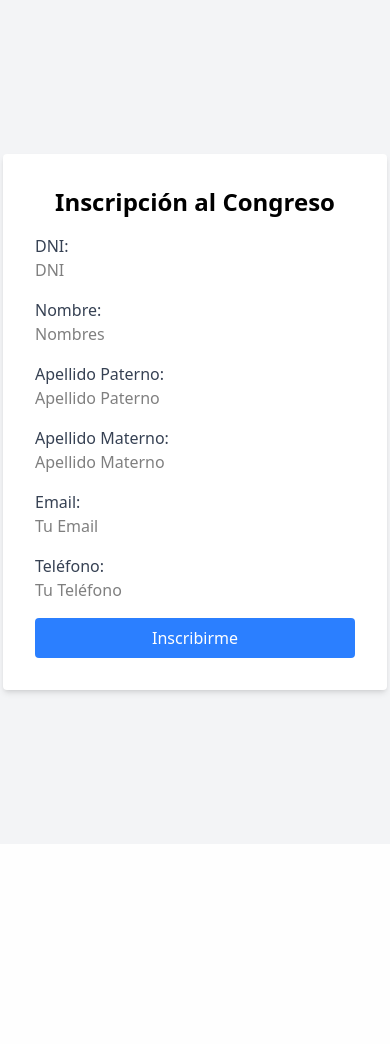
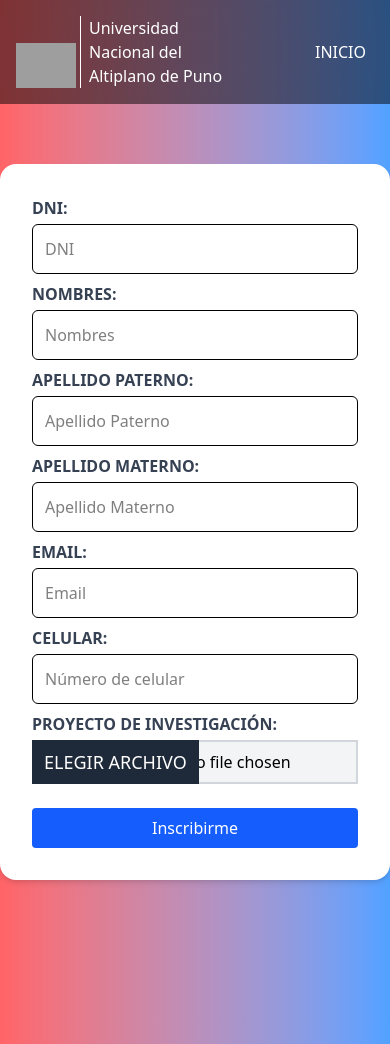
Before and after one commit to AdderlyMendoza/congreso-fismat, a Django app: page /registro/ in a window 390 px wide. Before the commit the page ends 698 px from the top, so only its background shows below. Run offline with Django 4.2, Linux system fonts and the light colour scheme; grey boxes are pictures that could not be loaded.

Commit message:
add responsive and style en form

```diff
--- a/registro/forms.py
+++ b/registro/forms.py
@@ -4,12 +4,13 @@ from .models import Registro
 class RegistroForm(forms.ModelForm):
     class Meta:
         model = Registro
-        fields = ['dni', 'nombres', 'apellido_paterno' , 'apellido_materno', 'email', 'telefono']
+        fields = ['dni', 'nombres', 'apellido_paterno' , 'apellido_materno', 'email', 'celular', 'proyecto_investigacion']
         widgets = {
-            'dni': forms.TextInput(attrs={'class': 'form-control', 'placeholder': 'DNI'}),
-            'nombres': forms.TextInput(attrs={'class': 'form-control', 'placeholder': 'Nombres'}),
-            'apellido_paterno': forms.TextInput(attrs={'class': 'form-control', 'placeholder': 'Apellido Paterno'}),
-            'apellido_materno': forms.TextInput(attrs={'class': 'form-control', 'placeholder': 'Apellido Materno'}),
-            'email': forms.EmailInput(attrs={'class': 'form-control', 'placeholder': 'Tu Email'}),
-            'telefono': forms.TextInput(attrs={'class': 'form-control', 'placeholder': 'Tu Teléfono'}),
+            'dni': forms.TextInput(attrs={'class': 'form-control mt-1 w-full border p-3 rounded-md focus:outline-none focus:border-2 focus:border-blue-500', 'placeholder': 'DNI'}),
+            'nombres': forms.TextInput(attrs={'class': 'form-control mt-1 w-full border p-3 rounded-md focus:outline-none focus:border-2 focus:border-blue-500', 'placeholder': 'Nombres'}),
+            'apellido_paterno': forms.TextInput(attrs={'class': 'form-control mt-1 w-full border p-3 rounded-md focus:outline-none focus:border-2 focus:border-blue-500', 'placeholder': 'Apellido Paterno'}),
+            'apellido_materno': forms.TextInput(attrs={'class': 'form-control mt-1 w-full border p-3 rounded-md focus:outline-none focus:border-2 focus:border-blue-500', 'placeholder': 'Apellido Materno'}),
+            'email': forms.EmailInput(attrs={'class': 'form-control mt-1 w-full border p-3 rounded-md focus:outline-none focus:border-2 focus:border-blue-500', 'placeholder': 'Email'}),
+            'celular': forms.TextInput(attrs={'class': 'form-control mt-1 w-full border p-3 rounded-md focus:outline-none focus:border-2 focus:border-blue-500', 'placeholder': 'Número de celular'}),
+            'proyecto_investigacion': forms.FileInput(attrs={'class': 'form-control w-full pl-15 bg-gray-100 border-2 border-gray-300 py-2 px-4 mt-1 focus:ring-2 focus:ring-blue-500 focus:border-blue-500 transition duration-300 ease-in-out hover:border-blue-400 focus:outline-none'}),
         }
--- a/registro/models.py
+++ b/registro/models.py
@@ -6,7 +6,8 @@ class Registro(models.Model):
     apellido_paterno = models.CharField(max_length=100)
     apellido_materno = models.CharField(max_length=100)
     email = models.EmailField()
-    telefono = models.CharField(max_length=15, blank=True, null=True)
+    celular = models.CharField(max_length=15, blank=True, null=True)
+    proyecto_investigacion = models.FileField(upload_to='pdfs/')  # Esta carpeta almacenará los archivos PDF
     fecha_registro = models.DateTimeField(auto_now_add=True)
 
     def __str__(self):
--- a/registro/templates/registro/registro.html
+++ b/registro/templates/registro/registro.html
@@ -1,56 +1,90 @@
 <!DOCTYPE html>
 <html lang="es">
+
 <head>
     <meta charset="UTF-8">
     <meta name="viewport" content="width=device-width, initial-scale=1.0">
     <title>Registro</title>
-    {% comment %} <script src="https://cdn.tailwindcss.com"></script> {% endcomment %}
     <script src="https://unpkg.com/@tailwindcss/browser@4"></script>
 
 </head>
-<body class="bg-gray-100 flex items-center justify-center h-screen">
 
-    <div class="bg-white p-8 rounded shadow-md w-96">
-        <h2 class="text-2xl font-bold mb-4 text-center">Inscripción al Congreso</h2>
+<body class="bg-gradient-to-r from-red-400 to-blue-400">
 
-        <form method="POST">
+    <header
+        class="fixed flex items-center justify-between w-full text-black md:px-20 md:py-4 z-10 text-white px-4 py-4 backdrop-filter backdrop-blur-lg bg-black/50 bg-opacity-60 ">
+        <div class="flex items-end space-x-1 justify-center ">
+            <img src="https://upload.wikimedia.org/wikipedia/commons/c/cb/Logo_UNAP.png?National_University_of_the_Altiplano1139965787"
+                alt="" class="w-15">
+            <h1 class="border-l pl-2 md:text-md sm:text-sm">
+                Universidad <br>
+                Nacional del<br>
+                Altiplano de Puno
+            </h1>
+        </div>
+
+        <nav class="flex items-center md:text-md sm:text-sm">
+            <a href="/" class="p-2 hover:bg-black/50 cursor-pointer">INICIO</a>
+        </nav>
+
+    </header>
+
+
+    <main class="h-full items-center justify-center flex">
+
+        <div class="relative md:-rotate-188 sm:bg-blue-600 h-181 w-110 my-40 rounded-2xl"></div>
+
+        <form method="POST" class="absolute bg-white p-8 rounded-2xl shadow-md my-40 ">
             {% csrf_token %}
 
-            <div class="mb-4">
-                <label class="block text-gray-700">DNI:</label>
+            <div class="mb-2">
+                <label for="dni" class="text-gray-700 font-semibold">DNI:</label>
                 {{ form.dni }}
             </div>
 
-            <div class="mb-4">
-                <label class="block text-gray-700">Nombre:</label>
+            <div class="mb-2">
+                <label for="nombres" class="text-gray-700 font-semibold">NOMBRES:</label>
                 {{ form.nombres }}
             </div>
 
-            <div class="mb-4">
-                <label class="block text-gray-700">Apellido Paterno:</label>
+            <div class="mb-2">
+                <label for="apellido_paterno" class="text-gray-700 font-semibold">APELLIDO PATERNO:</label>
                 {{ form.apellido_paterno }}
             </div>
 
-            <div class="mb-4">
-                <label class="block text-gray-700">Apellido Materno:</label>
+            <div class="mb-2">
+                <label for="apellido_materno" class="text-gray-700 font-semibold">APELLIDO MATERNO:</label>
                 {{ form.apellido_materno }}
             </div>
 
-            <div class="mb-4">
-                <label class="block text-gray-700">Email:</label>
+            <div class="mb-2">
+                <label for="email" class="text-gray-700 font-semibold">EMAIL:</label>
                 {{ form.email }}
             </div>
 
-            <div class="mb-4">
-                <label class="block text-gray-700">Teléfono:</label>
-                {{ form.telefono }}
+            <div class="mb-2">
+                <label for="telefono" class="text-gray-700 font-semibold">CELULAR:</label>
+                {{ form.celular }}
             </div>
 
-            <button type="submit" class="w-full bg-blue-500 text-white py-2 px-4 rounded hover:bg-blue-600">
+            <div class="mb-2">
+                <label for="proyecto_investigacion" class="flex-1 text-gray-700 font-semibold">PROYECTO DE
+                    INVESTIGACIÓN:</label>
+                <div class="flex">
+                    <span class="absolute mt-1 bg-gray-800 p-2 text-white text-lg px-3">ELEGIR ARCHIVO</span>
+                    {{ form.proyecto_investigacion }}
+                </div>
+            </div>
+
+
+
+            <button type="submit" class="mt-4 w-full cursor-pointer bg-blue-600 text-white py-2 px-4 rounded hover:bg-blue-700">
                 Inscribirme
             </button>
         </form>
-    </div>
+
+    </main>
 
 </body>
+
 </html>
--- a/registro/views.py
+++ b/registro/views.py
@@ -1,5 +1,7 @@
 from django.shortcuts import render, redirect
 from .forms import RegistroForm
+
+# import directo la base de datos
 
 def registro_view(request):
     if request.method == 'POST':
```
Also changed, not shown: web/templates/web/pagWeb.html (+26 -20 lines), Readme.md.
